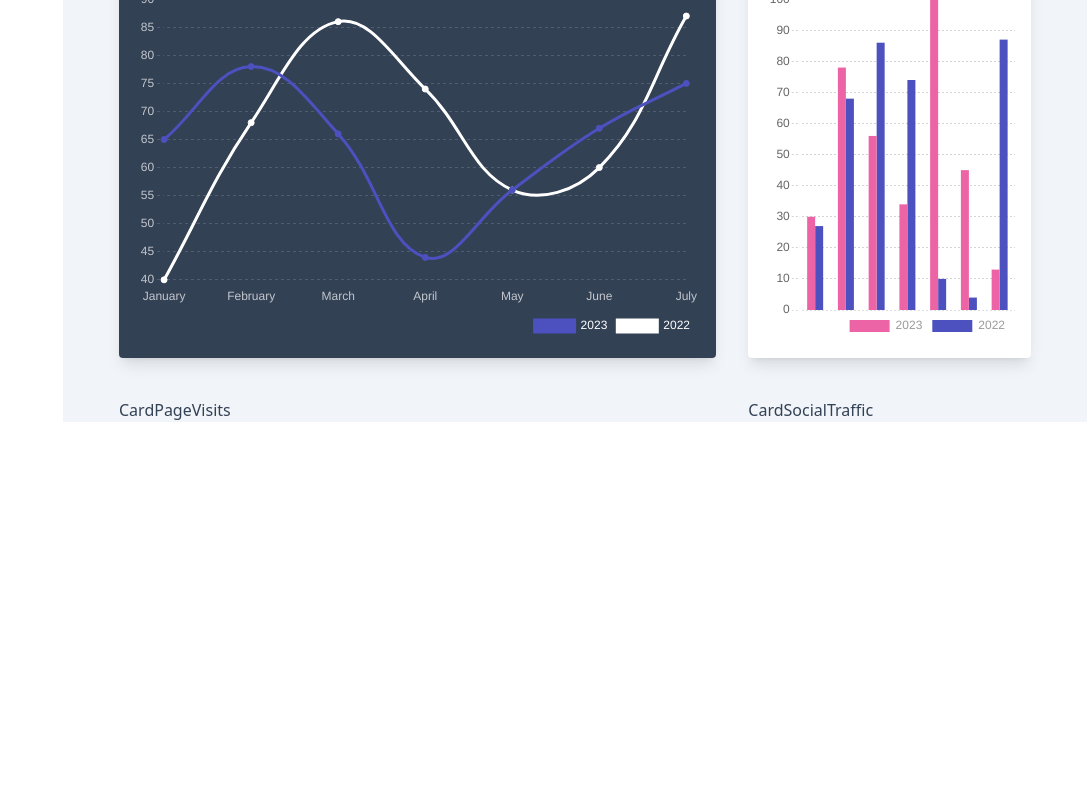
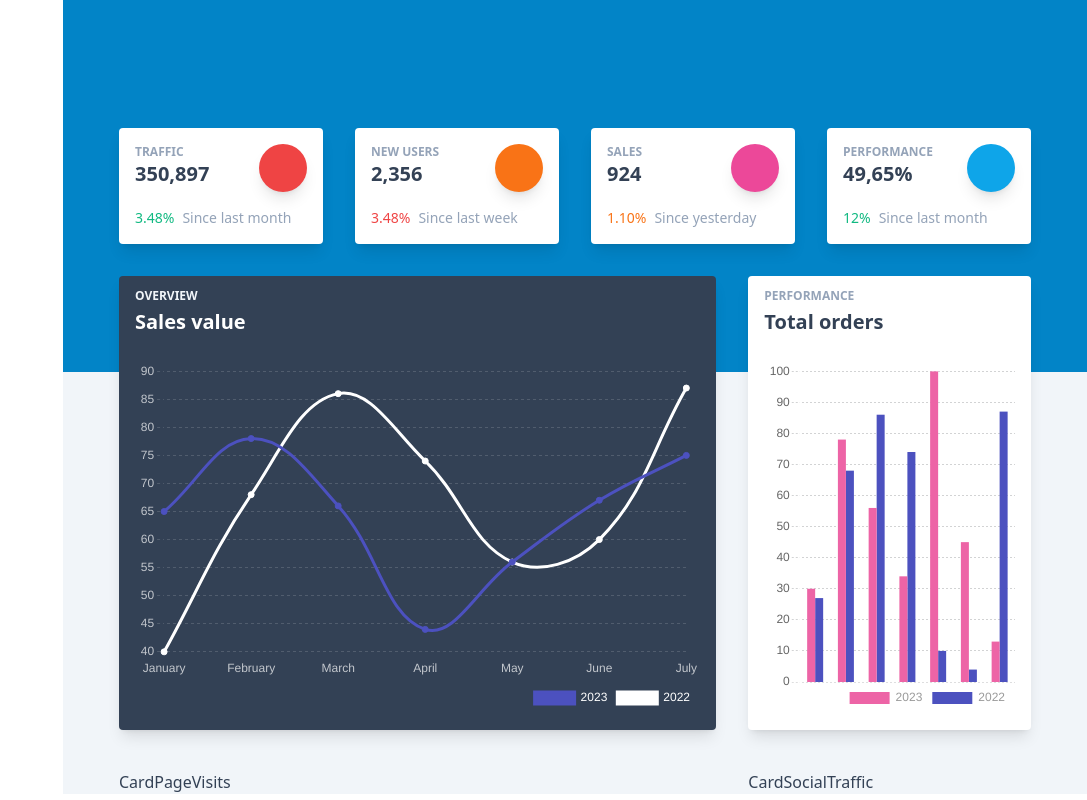
Before and after one commit to Unshack/notus, a React (Vite) app: page /admin/dashboard in a window 1280 px wide. Shown: the whole page, without its empty margins (193-1280 px from the left). Built offline with nearby package versions, Linux system fonts and the light colour scheme; the HTML template or start-up script is replaced by a standard one.

Commit message:
admin header stats with card stats

```diff
--- /dev/null
+++ b/src/components/Cards/CardStats.jsx
@@ -0,0 +1,82 @@
+import PropTypes from "prop-types";
+
+export default function CardStats({
+  statSubtitle,
+  statTitle,
+  statArrow,
+  statPercent,
+  statPercentColor,
+  statDescripiron,
+  statIconName,
+  statIconColor,
+}) {
+  return (
+    <>
+      <div className='relative flex flex-col min-w-0 break-words bg-white rounded mb-6 xl:mb-0 shadow-lg'>
+        <div className='flex-auto p-4'>
+          <div className='flex flex-wrap'>
+            <div className='relative w-full pr-4 max-w-full flex-grow flex-1'>
+              <h5 className='text-blueGray-400 uppercase font-bold text-xs'>
+                {statSubtitle}
+              </h5>
+              <span className='font-semibold text-xl text-blueGray-700'>
+                {statTitle}
+              </span>
+            </div>
+            <div className='relative w-auto pl-4 flex-initial'>
+              <div
+                className={
+                  "text-white p-3 text-center inline-flex items-center justify-center w-12 h-12 shadow-lg rounded-full " +
+                  statIconColor
+                }
+              >
+                <i className={statIconName}></i>
+              </div>
+            </div>
+          </div>
+          <p className='text-sm text-blueGray-400 mt-4'>
+            <span className={statPercentColor + " mr-2"}>
+              <i
+                className={
+                  statArrow === "up"
+                    ? "fas fa-arrow-up"
+                    : statArrow === "down"
+                    ? "fas fa-arrow-down"
+                    : ""
+                }
+              ></i>{" "}
+              {statPercent}%
+            </span>
+            <span className='whitespace-nowrap'>{statDescripiron}</span>
+          </p>
+        </div>
+      </div>
+    </>
+  );
+}
+
+CardStats.defaultProps = {
+  statSubtitle: "Traffic",
+  statTitle: "350,897",
+  statArrow: "up",
+  statPercent: "3.48",
+  statPercentColor: "text-emerald-500",
+  statDescripiron: "Since last month",
+  statIconName: "far fa-chart-bar",
+  statIconColor: "bg-red-500",
+};
+
+CardStats.propTypes = {
+  statSubtitle: PropTypes.string,
+  statTitle: PropTypes.string,
+  statArrow: PropTypes.oneOf(["up", "down"]),
+  statPercent: PropTypes.string,
+  // can be any of the text color utilities
+  // from tailwindcss
+  statPercentColor: PropTypes.string,
+  statDescripiron: PropTypes.string,
+  statIconName: PropTypes.string,
+  // can be any of the background color utilities
+  // from tailwindcss
+  statIconColor: PropTypes.string,
+};
--- a/src/components/Cards/index.js
+++ b/src/components/Cards/index.js
@@ -2,3 +2,4 @@
 export { default as CardBarChart } from "./CardBarChart";
 export { default as CardPageVisits } from "./CardPageVisits";
 export { default as CardSocialTraffic } from "./CardSocialTraffic";
+export { default as CardStats } from "./CardStats";
--- /dev/null
+++ b/src/components/Headers/HeaderStats.jsx
@@ -0,0 +1,68 @@
+import { CardStats } from "../Cards";
+
+const HeaderStats = () => {
+  return (
+    <>
+      {/* Header */}
+      <div className='relative bg-lightBlue-600 md:pt-32 pb-32 pt-12'>
+        <div className='px-4 md:px-10 mx-auto w-full'>
+          <div>
+            {/* Card stats */}
+            <div className='flex flex-wrap'>
+              <div className='w-full lg:w-6/12 xl:w-3/12 px-4'>
+                <CardStats
+                  statSubtitle='TRAFFIC'
+                  statTitle='350,897'
+                  statArrow='up'
+                  statPercent='3.48'
+                  statPercentColor='text-emerald-500'
+                  statDescripiron='Since last month'
+                  statIconName='far fa-chart-bar'
+                  statIconColor='bg-red-500'
+                />
+              </div>
+              <div className='w-full lg:w-6/12 xl:w-3/12 px-4'>
+                <CardStats
+                  statSubtitle='NEW USERS'
+                  statTitle='2,356'
+                  statArrow='down'
+                  statPercent='3.48'
+                  statPercentColor='text-red-500'
+                  statDescripiron='Since last week'
+                  statIconName='fas fa-chart-pie'
+                  statIconColor='bg-orange-500'
+                />
+              </div>
+              <div className='w-full lg:w-6/12 xl:w-3/12 px-4'>
+                <CardStats
+                  statSubtitle='SALES'
+                  statTitle='924'
+                  statArrow='down'
+                  statPercent='1.10'
+                  statPercentColor='text-orange-500'
+                  statDescripiron='Since yesterday'
+                  statIconName='fas fa-users'
+                  statIconColor='bg-pink-500'
+                />
+              </div>
+              <div className='w-full lg:w-6/12 xl:w-3/12 px-4'>
+                <CardStats
+                  statSubtitle='PERFORMANCE'
+                  statTitle='49,65%'
+                  statArrow='up'
+                  statPercent='12'
+                  statPercentColor='text-emerald-500'
+                  statDescripiron='Since last month'
+                  statIconName='fas fa-percent'
+                  statIconColor='bg-lightBlue-500'
+                />
+              </div>
+            </div>
+          </div>
+        </div>
+      </div>
+    </>
+  );
+};
+
+export default HeaderStats;
--- a/src/layouts/Admin.jsx
+++ b/src/layouts/Admin.jsx
@@ -1,9 +1,11 @@
 import { Outlet } from "react-router-dom";
+import HeaderStats from "../components/Headers/HeaderStats";
 
 const Admin = () => {
   return (
     <>
       <div className='relative md:ml-64 bg-blueGray-100'>
+        <HeaderStats />
         <div className='px-4 md:px-10 mx-auto w-full -m-24'>
           <Outlet />
         </div>
```
